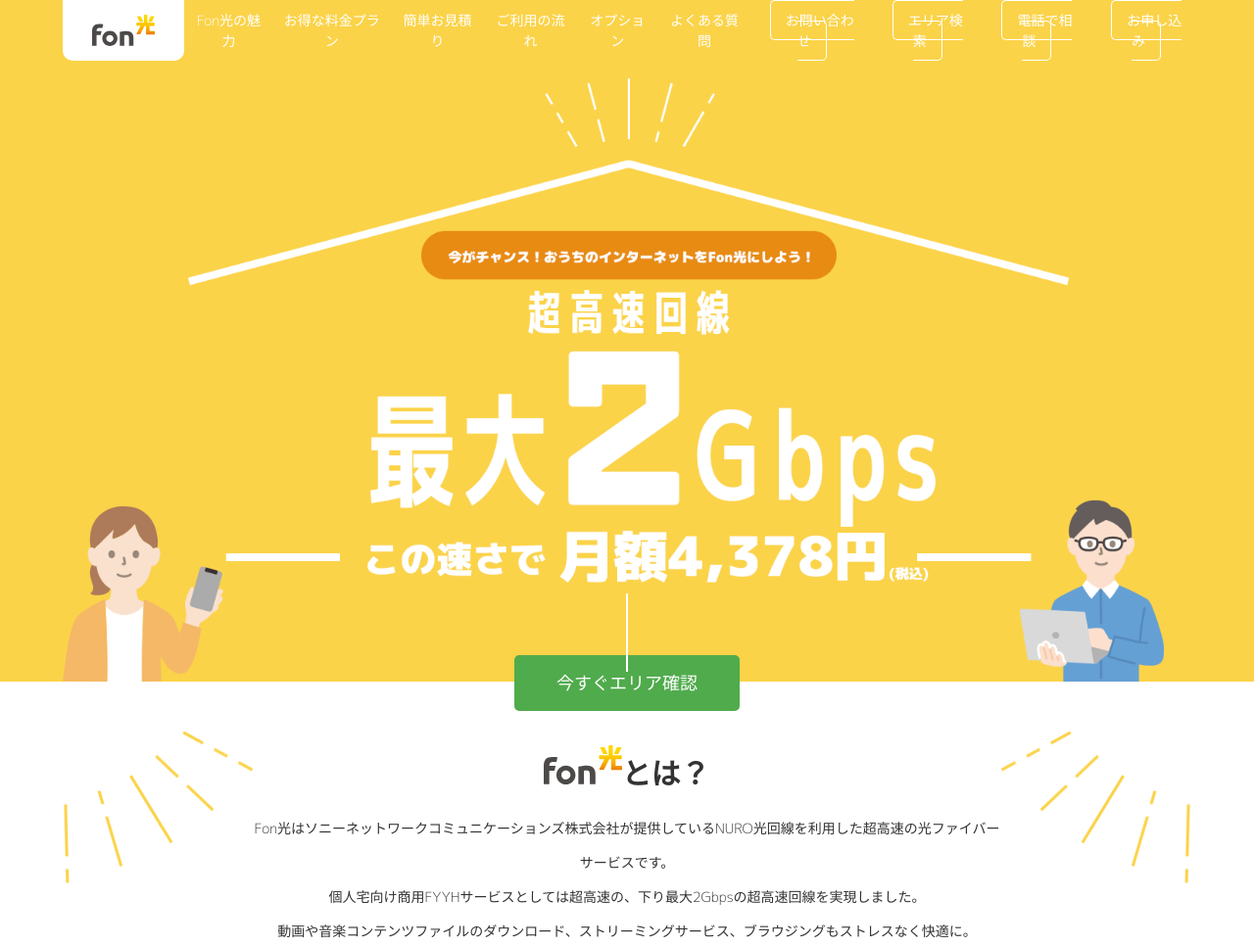
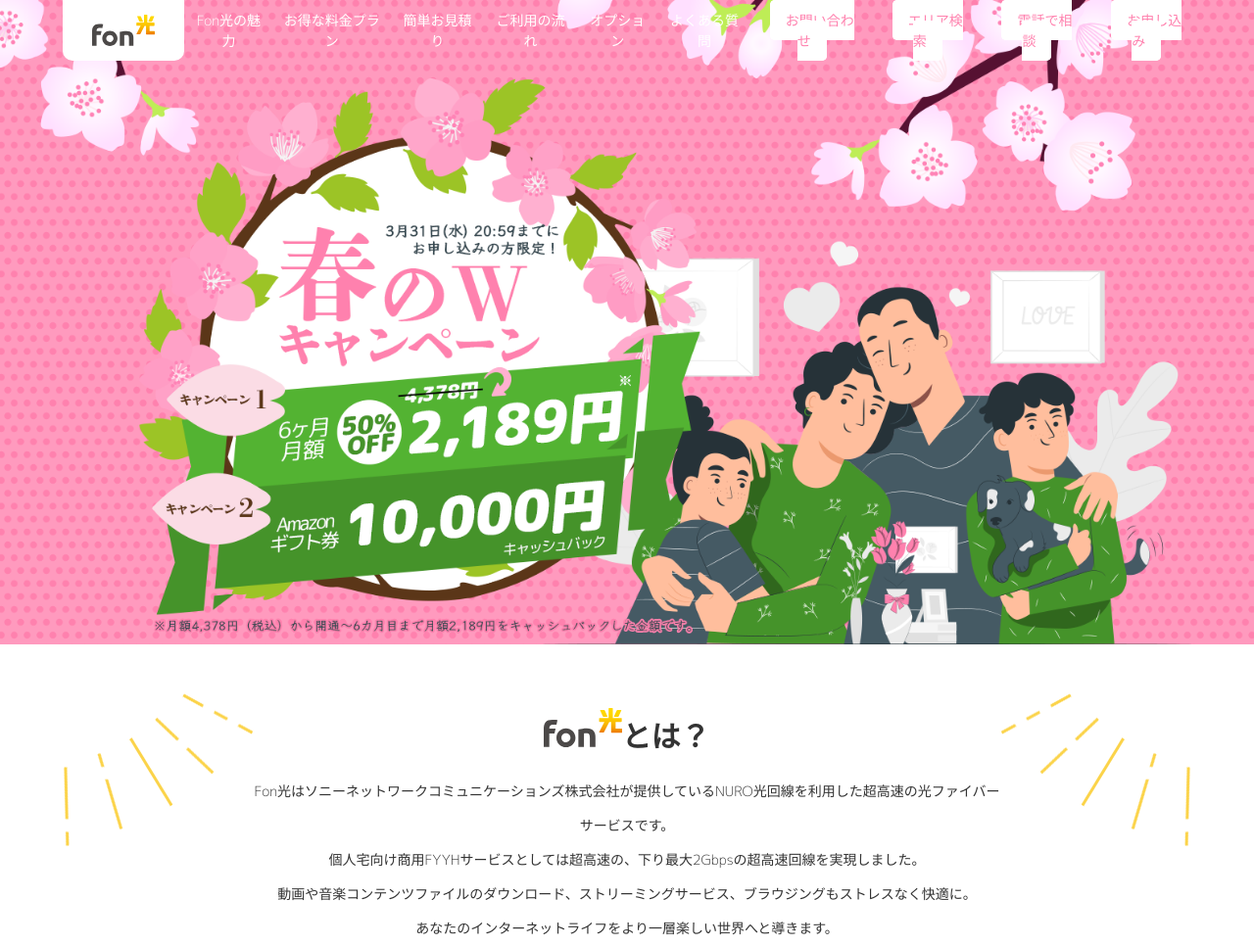
Before and after one commit to toshi-murayama/fon-hikari.net, a PHP site: page /ta in a window 1280 px wide. Shown: the top 966 px of the page at 98% size. Run offline with PHP 8.4, Linux system fonts and the light colour scheme; some libraries are stand-ins or nearby versions.

Commit message:
view commit fix

```diff
--- a/htdocs/api/lp_search_and_easy_estimate.php
+++ b/htdocs/api/lp_search_and_easy_estimate.php
@@ -248,7 +248,7 @@
 function showEasyEstimateModalByProvide(string $modalItem, int $estimatedAmount): string
 {
     return '
-    <div style="text-align:center;font-size: 23px;font-weight: 400;">3月10日（水） 21:59までにお申し込みの方限定！</div>
+    <div style="text-align:center;font-size: 23px;font-weight: 400;">3月31日（水） 20:59までにお申し込みの方限定！</div>
     <div style="text-align:center;font-size: 25px;padding-bottom: 10px;font-weight: 400;">超お得なWキャンペーン中！</div>
     <div class="modalItem">
         <ul>
--- a/htdocs/css/style.scss
+++ b/htdocs/css/style.scss
@@ -368,13 +368,12 @@
 
 /*-----top-----*/
 #top{
-    background: url(../img/top_bg.jpg) no-repeat 50% 10%;
+    background: url(../ta/img/spring_cp_bg.png) no-repeat 50% 10%;
     background-size: cover;
-    height: 70vh;
     color: #fff;
     article{
         width: 90%;
-        max-width: 1200px;
+        max-width: 1400px;
         height: 100%;
         margin: 0 auto;
         position: relative;
@@ -382,7 +381,7 @@
         h1{
             font-size: 36px;
             width: 100%;
-            padding-top: 20vh;
+            padding-top: 10vh;
             font-weight: 600;
         }
         h2{
--- a/htdocs/css/style_lp.css
+++ b/htdocs/css/style_lp.css
@@ -102,10 +102,11 @@
       header article .boxR ul li {
         margin: 0 10px; }
         header article .boxR ul li a {
-          color: #fff;
+          color: #ff81ae;
           font-weight: 400;
           text-decoration: none;
           border: 1px solid #fff;
+          background: #fff;
           border-radius: 5px;
           padding: 10px 15px; }
       header article .boxR ul li:last-child {
@@ -337,6 +338,21 @@
       margin: 0 auto;
       font-size: 18px; }
 
+/*-----top_spring-----*/
+#top_spring {
+  background: url(../ta/img/spring_cp_bg.png) 50% 0%;
+  background-size: cover;
+  color: #fff;
+  position: relative;
+  width: 100%; }
+  #top_spring article {
+    width: 90%;
+    max-width: 1400px;
+    height: 100%;
+    margin: 0 auto;
+    text-align: center;
+    padding-top: 10vh; }
+
 /*-----recommend-----*/
 #recommend {
   padding: 50px 0; }
--- a/htdocs/css/style_lp.scss
+++ b/htdocs/css/style_lp.scss
@@ -112,10 +112,11 @@
                 li{
                     margin: 0 10px;
                     a{
-                        color: #fff;
+                        color: #ff81ae;
                         font-weight: 400;
                         text-decoration: none;
                         border: 1px solid #fff;
+                        background: #fff;
                         border-radius: 5px;
                         padding: 10px 15px;
                     }
@@ -388,6 +389,23 @@
 
 
 
+/*-----top_spring-----*/
+#top_spring{
+    background: url(../ta/img/spring_cp_bg.png) 50% 0%;
+    background-size: cover;
+    color: #fff;
+    position: relative;
+    width: 100%;
+    article{
+        width: 90%;
+        max-width: 1400px;
+        height: 100%;
+        margin: 0 auto;
+        text-align: center;
+        padding-top: 10vh;
+    }
+}
+
 
 
 /*-----recommend-----*/
--- a/htdocs/ta/index.php
+++ b/htdocs/ta/index.php
@@ -48,12 +48,10 @@
 
     <?php include "../include/header_lp.html";?>
     <div id="wrap">
-        <section id="top">
+        <section id="top_spring">
             <article>
-                <h1><img src="img/top.png" alt="今がチャンス！おうちのインターネットをFon光にしよう！超高速回線最大2Gbps この速さで月額4,378円" class="pc">
-                <img src="img/top_sp.png" alt="今がチャンス！おうちのインターネットをFon光にしよう！超高速回線最大2Gbps この速さで月額4,378円" class="sp"></h1>
-                <div class="scroll"></div>
-                <a href="/area.php">今すぐエリア確認</a>
+                <h1><img src="img/spring_cp_top.png" alt="3月31日（水） 20:59までにお申し込みの方限定！春のWキャンペーン月額半額 2,189円Amazonギフト券10,000円プレゼント" class="pc">
+                <img src="img/spring_cp_top_sp.png" alt="3月31日（水） 20:59までにお申し込みの方限定！春のWキャンペーン月額半額 2,189円Amazonギフト券10,000円プレゼント" class="sp"></h1>
             </article>
         </section>
 
@@ -90,12 +88,13 @@
                 <h3>おすすめその2</h3>
                 <div class="content">
                     <h4><img src="../img/fon_logo.svg" alt="fon光">は価格に自信あり!</h4>
-                    <h5>完全定額！</h5>
-                    <div class="price">月額<em>4,378</em>円</div>
-                    <div class="sub">工事費も実質無料<sup>※</sup></div>
+                    <h5>3月31日(水)20:59までにお申し込みで<br>6ヶ月間半額キャンペーン中！</h5>
+                    <div class="price">月額<em>2,189</em>円<sup>※１</sup></div>
+                    <div class="sub">工事費も実質無料<sup>※2</sup></div>
                     <p>プロバイダとの契約が不要なので回線使用料も込みで月額4,378円！</p>
                     <div class="note">
-                        ※工事費44,000円(1,446円×30ヶ月の分割払い)を、工事費割引1,466円×30ヶ月が適用されます。<br>明細上で相殺いたしますので、工事費は実質無料となります。
+                        ※1.月額4,378円（税込）。開通～6カ月目まで月額2,189円をキャッシュバック。<br>
+                        ※2 工事費44,000円(1,446円×30ヶ月の分割払い)を、工事費割引1,466円×30ヶ月が適用されます。<br>明細上で相殺いたしますので、工事費は実質無料となります。
                     </div>
                 </div>
             </article>
@@ -235,8 +234,10 @@
                             <dt>戸建てにお住まいの方</dt>
                         </dl>
                     </div>
-                    <div class="price">月額<span>4,378</span>円</div>
+                    <h4>キャンペーン価格！</h4>
+                    <div class="price">月額<s>4,378</s>円<em>→</em><br class="sp">月額<span>2,189</span>円<sup>※1</sup></div>
                     <ul>
+                        <li>※1.月額4,378円（税込）。開通～6カ月目まで月額2,189円をキャッシュバック。</li>
                         <li>※税込み価格になります。</li>
                         <li>※工事費は実質0円となります。詳しくはおすすめその2の注釈をご確認ください。</li>
                         <li>※初期費用として事務手数料3,300円が別途発生致します。</li>
```
Also changed, not shown: other parts of htdocs/css/style.scss (+42 -6 lines), other parts of htdocs/css/style_lp.css (+34 -3 lines), other parts of htdocs/css/style_lp.scss (+43 -3 lines), htdocs/css/style.css (+44 -10 lines), htdocs/index.php (+16 -7 lines), 2 other files.
